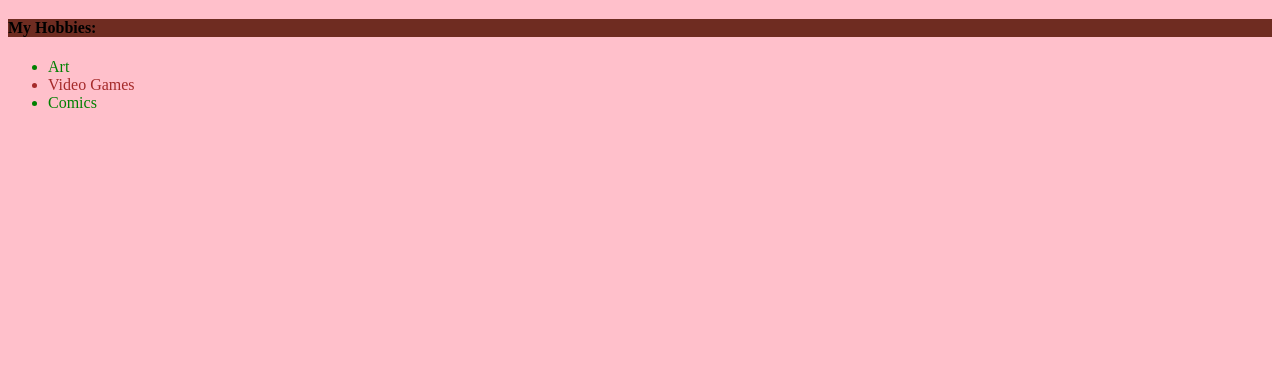
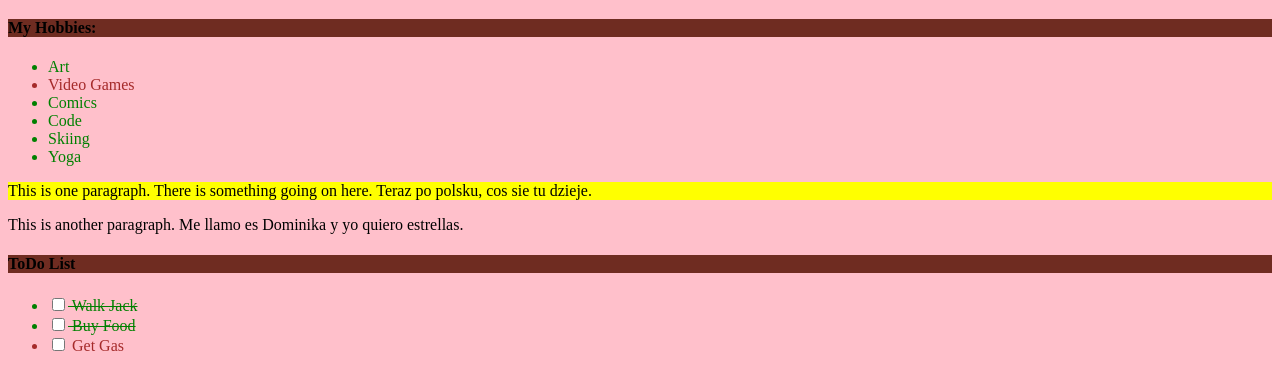
Before and after one commit to domsbytes/learn_web_dev, a plain HTML site: page IntroCSS/aboutMe.html in a window 1280 px wide. Shown: the part 71-460 px from the top of the page. Drawn offline with Linux system fonts and the light colour scheme.

Commit message:
some more css magic

```diff
--- a/IntroCSS/aboutMe.html
+++ b/IntroCSS/aboutMe.html
@@ -30,7 +30,33 @@
             <li>Art</li>
             <li id = "special" >Video Games</li>
             <li>Comics</li>
+            <li>Code</li>
+            <li>Skiing</li>
+            <li>Yoga</li>
         </ul>
+
+        <p class = "highlight" >This is one paragraph. There is something going on here.
+            Teraz po polsku, cos sie tu dzieje.
+        </p>
+        <tr>
+        <p>This is another paragraph. Me llamo es Dominika y yo quiero estrellas.</p>
+        <tr>
+
+        <h4>ToDo List</h4>
+        <ul>
+            <li class ="completed">
+                <input type = "checkbox">
+                Walk Jack
+            </li>
+            <li class = "completed">
+                <input type = "checkbox">
+                Buy Food
+            </li>
+            <li id= "special">
+                <input type = "checkbox">
+                Get Gas</li>
+        </ul>
+
 
 
     </body>
--- a/IntroCSS/style.css
+++ b/IntroCSS/style.css
@@ -18,6 +18,8 @@ h1{
 li{
     color:green;
 }
+/* This is a ID selector, it is used for:
+- Selecting an element with a give ID, only one per page!*/
 
 #special{
     color:brown;
@@ -27,8 +29,17 @@ h4 {
     background: rgb(111,44,33);
 }
 
-
-
 body{
     background: pink;
 }
+
+/* This is a class selector, it is used for:
+- Selecting all elemnts with a given class*/
+
+.highlight {
+    background: yellow;
+}
+
+.completed {
+    text-decoration: line-through;
+}
```
